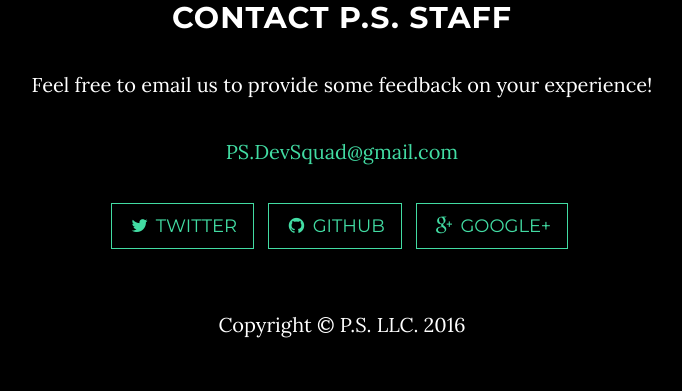
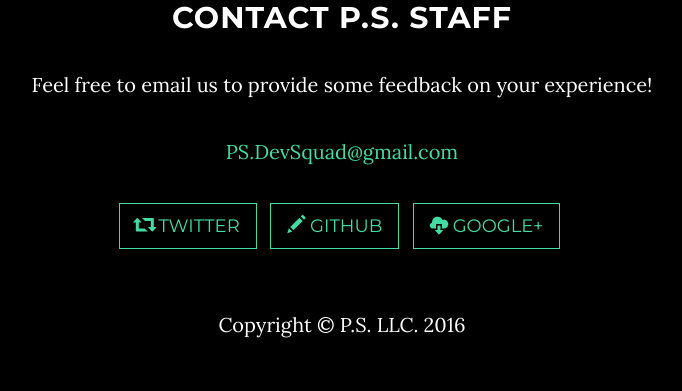
Before and after one commit to Onebrownsound/PS, a Django app: page / in a window 1280 px wide. Shown: the part 2231-2622 px from the top of the page, without its empty margins (298-980 px from the left). Run offline with Django 3.2, Linux system fonts and the light colour scheme; parts of the project's set-up code (start-up, migrations or seed data) failed here and were passed over; some libraries are stand-ins or nearby versions.

Commit message:
Added edit/delete glyphicons to capsule view. Added glyphicons to home page start,menu, and social media links.

```diff
--- a/core/templates/base.html
+++ b/core/templates/base.html
@@ -39,14 +39,14 @@
     <div class="container">
         <div class="navbar-header">
             <button type="button" class="navbar-toggle" data-toggle="collapse" data-target=".navbar-main-collapse">
-                <i class="fa fa-bars"></i>
+                <i class="glyphicon glyphicon-menu-hamburger"></i>
             </button>
             {% if not user.is_authenticated %}
                 <a class="navbar-brand page-scroll" href="/login">
             {% else %}
                 <a class="navbar-brand page-scroll" href="/create_capsule">
             {% endif %}
-            <i class=""></i> <span class="light">Start P.S.</span>
+            <i class="glyphicon glyphicon-play-circle"></i> <span class="light">Start P.S.</span>
             </a>
 
         </div>
--- a/core/templates/display_capsules.html
+++ b/core/templates/display_capsules.html
@@ -21,11 +21,13 @@
 
                             {% for capsule in capsules %}
                                 <tr>
-                                    <td>{{ capsule.title }}</td>
+                                    <td> <a href="{%  url 'capsule_delete' pk=capsule.pk %}" > <span class="glyphicon glyphicon-remove"> </span></a>
+                                        <a href="{% url 'capsule-update' pk=capsule.pk %}"> <span class="glyphicon glyphicon-edit"> </span></a> {{ capsule.title }}
+                                    </td>
                                     <td>{{ capsule.created }}</td>
                                     <td>{{ capsule.author_twitter }}</td>
                                     <td>{{ capsule.target_twitter }}</td>
-                                    <td>{{ capsule.delivery_condition}}</td>
+                                    <td>{{ capsule.delivery_condition }}</td>
                                     <td>{{ capsule.is_active }}</td>
                                     <td>{{ capsule.is_deliverable }}</td>
                                 </tr>
--- a/core/templates/index.html
+++ b/core/templates/index.html
@@ -10,7 +10,8 @@
                     <p class="intro-text">Say In Death, What You Could Not In life.
                     </p>
                     <a href="#about" class="btn btn-circle page-scroll">
-                        <i class=""></i>
+                        <i class="glyphicon glyphicon-chevron-down"></i>
+
                     </a>
                 </div>
             </div>
@@ -53,16 +54,16 @@
             </p>
             <ul class="list-inline banner-social-buttons">
                 <li>
-                    <a href="https://twitter.com/_PSDev" class="btn btn-default btn-lg"><i class="fa fa-twitter fa-fw"></i>
+                    <a href="https://twitter.com/_PSDev" class="btn btn-default btn-lg"><i class="glyphicon glyphicon-retweet"></i>
                         <span class="network-name">Twitter</span></a>
                 </li>
                 <li>
                     <a href="https://github.com/onebrownsound" class="btn btn-default btn-lg"><i
-                            class="fa fa-github fa-fw"></i> <span class="network-name">Github</span></a>
+                            class="glyphicon glyphicon-pencil"></i> <span class="network-name">Github</span></a>
                 </li>
                 <li>
                     <a href="https://plus.google.com" class="btn btn-default btn-lg"><i
-                            class="fa fa-google-plus fa-fw"></i> <span class="network-name">Google+</span></a>
+                            class="glyphicon glyphicon-cloud-download"></i> <span class="network-name">Google+</span></a>
                 </li>
             </ul>
         </div>
```
Also changed, not shown: db.sqlite3.
